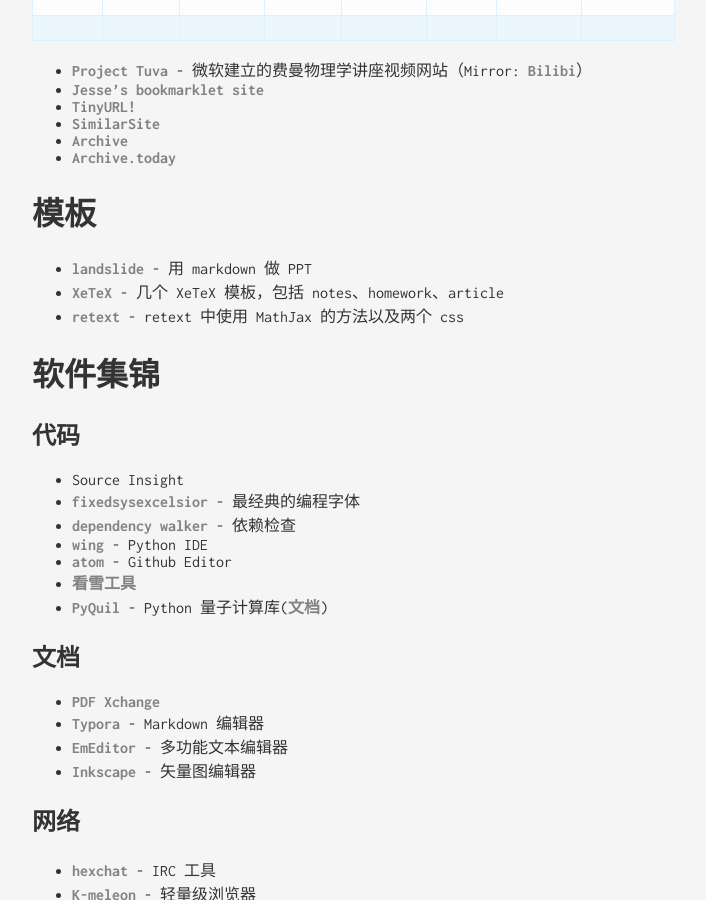
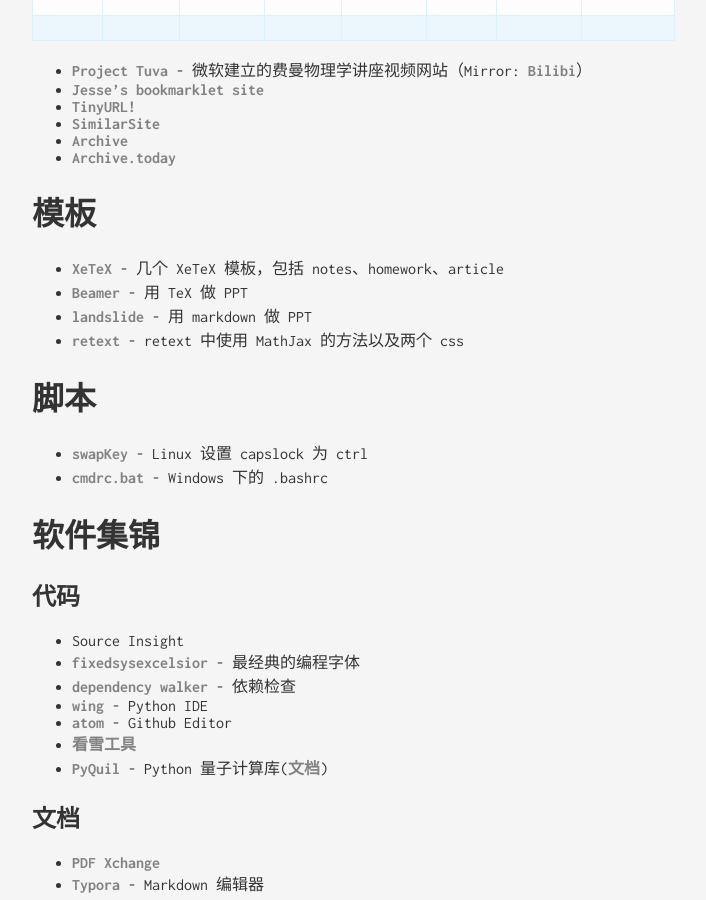
Before and after one commit to vainPointer/vainPointer.github.io, a Jekyll site: the page built from about.md, in a window 1280 px wide and 900 px high, scrolled down 1165 px. Shown: the whole window, without its empty margins (208-914 px from the left). Built offline with Jekyll 4.4.1, drawn with Linux system fonts in a browser that asks for light colours.

Commit message:
add scripts

```diff
--- a/about.md
+++ b/about.md
@@ -40,9 +40,14 @@
   - [Archive.today](javascript:void%28open%28'http://archive.today/?run=1&url='+encodeURIComponent%28document.location%29%29%29)
 
 # 模板
+  - [XeTeX](/download/templates/XeTeX.zip) - 几个 XeTeX 模板，包括 notes、homework、article
+  - [Beamer](/download/templates/Beamer.zip) - 用 TeX 做 PPT
   - [landslide](/download/templates/landslide.zip) - 用 markdown 做 PPT
-  - [XeTeX](/download/templates/XeTeX.zip) - 几个 XeTeX 模板，包括 notes、homework、article
   - [retext](/download/templates/retext.zip) - retext 中使用 MathJax 的方法以及两个 css
+
+# 脚本
+  - [swapKey](/download/scripts/swapKey) - Linux 设置 capslock 为 ctrl
+  - [cmdrc.bat](/download/scripts/cmdrc.bat) - Windows 下的 .bashrc
 
 # 软件集锦
 ## 代码
```
Also changed, not shown: 3 other files.
